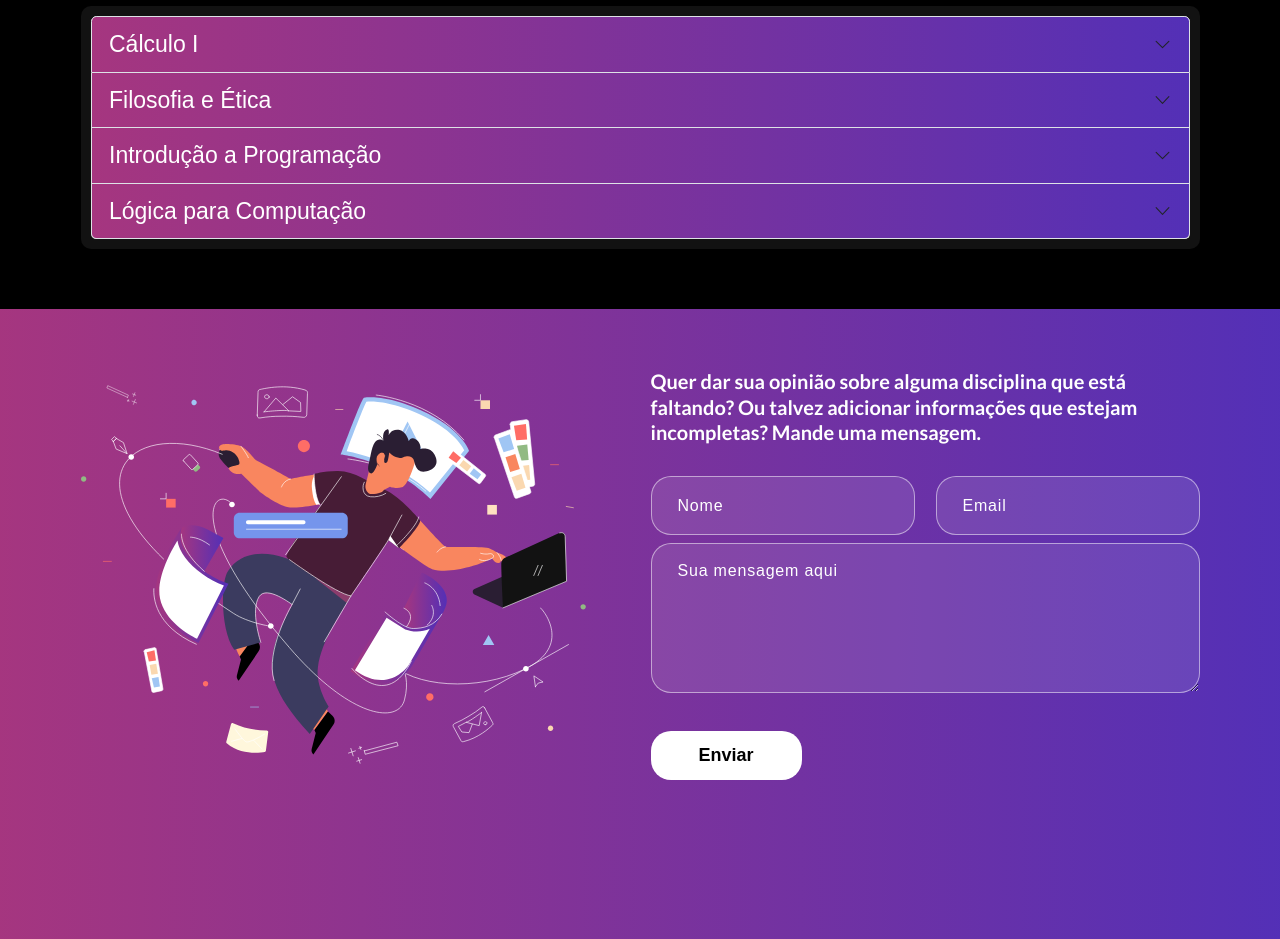
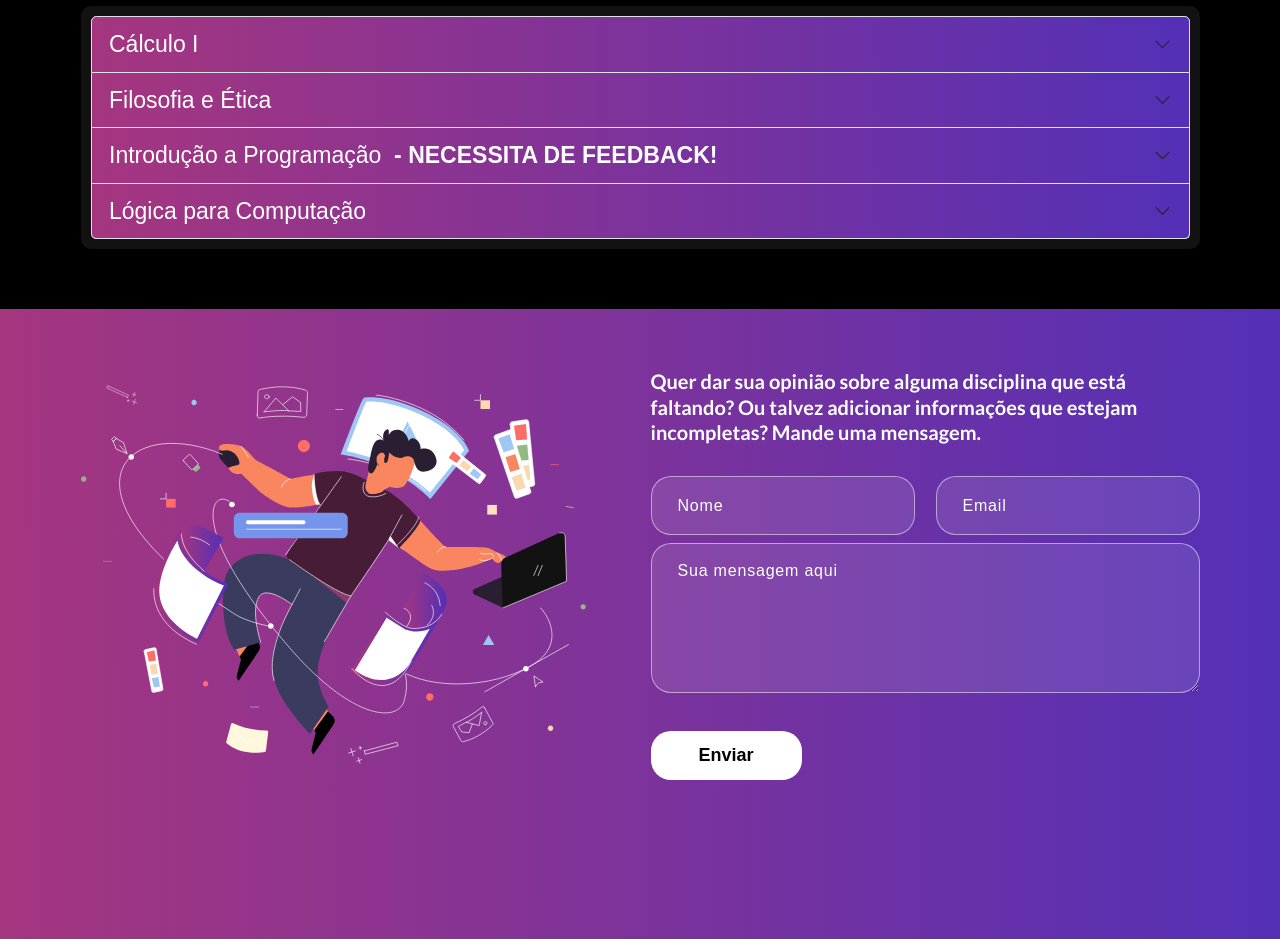
Before and after one commit to lipefsa/AjudaBsiFsa, a React (Create React App) app: page / in a window 1280 px wide. Shown: the part 1500-2439 px from the top of the page. Built offline with nearby package versions, Linux system fonts and the light colour scheme; no server answers.

Commit message:
disciplina info added

```diff
--- a/src/components/Disciplina.js
+++ b/src/components/Disciplina.js
@@ -65,7 +65,7 @@ export const Disciplinas = () => {
                           </Accordion.Body>
                         </Accordion.Item>
                         <Accordion.Item eventKey="2">
-                          <Accordion.Header>Introdução a Programação</Accordion.Header>
+                          <Accordion.Header>Introdução a Programação &nbsp; <strong>-  NECESSITA DE FEEDBACK!</strong></Accordion.Header>
                           <Accordion.Body>
                             <strong>NECESSITO DO SEU FEEDBACK! <br />
                             Preferência se você fez a disciplina semestre passado! <br /></strong>
@@ -93,7 +93,7 @@ export const Disciplinas = () => {
                       <div>
                         <Accordion class="accordion">
                           <Accordion.Item eventKey="0">
-                            <Accordion.Header>Cálculo II</Accordion.Header>
+                            <Accordion.Header>Cálculo II &nbsp; <strong>-  NECESSITA DE FEEDBACK!</strong></Accordion.Header>
                             <Accordion.Body>
                             <strong>NECESSITO DO SEU FEEDBACK! <br />
                             Preferência se você fez a disciplina semestre passado! <br /></strong>
@@ -103,7 +103,7 @@ export const Disciplinas = () => {
                             </Accordion.Body>
                           </Accordion.Item>
                           <Accordion.Item eventKey="1">
-                            <Accordion.Header>Linguagem de Programação I</Accordion.Header>
+                            <Accordion.Header>Linguagem de Programação I &nbsp; <strong>-  NECESSITA DE FEEDBACK!</strong></Accordion.Header>
                             <Accordion.Body>
                             <strong>NECESSITO DO SEU FEEDBACK! <br />
                             Preferência se você fez a disciplina semestre passado! <br /></strong>
@@ -113,7 +113,7 @@ export const Disciplinas = () => {
                             </Accordion.Body>
                           </Accordion.Item>
                           <Accordion.Item eventKey="2">
-                            <Accordion.Header>Matemática Discreta</Accordion.Header>
+                            <Accordion.Header>Matemática Discreta &nbsp; <strong>-  NECESSITA DE FEEDBACK!</strong></Accordion.Header>
                             <Accordion.Body>
                             <strong>NECESSITO DO SEU FEEDBACK! <br />
                             Preferência se você fez a disciplina semestre passado! <br /></strong>
@@ -123,7 +123,7 @@ export const Disciplinas = () => {
                             </Accordion.Body>
                           </Accordion.Item>
                           <Accordion.Item eventKey="3">
-                            <Accordion.Header>Organização e Arquitetura de Computadores</Accordion.Header>
+                            <Accordion.Header>Organização e Arquitetura de Computadores &nbsp; <strong>-  NECESSITA DE FEEDBACK!</strong></Accordion.Header>
                             <Accordion.Body>
                             <strong>NECESSITO DO SEU FEEDBACK! <br />
                             Preferência se você fez a disciplina semestre passado! <br /></strong>
@@ -133,7 +133,7 @@ export const Disciplinas = () => {
                             </Accordion.Body>
                           </Accordion.Item>
                           <Accordion.Item eventKey="4">
-                            <Accordion.Header>Teoria Geral da ADM</Accordion.Header>
+                            <Accordion.Header>Teoria Geral da ADM &nbsp; <strong>-  NECESSITA DE FEEDBACK!</strong></Accordion.Header>
                             <Accordion.Body>
                             <strong>NECESSITO DO SEU FEEDBACK! <br />
                             Preferência se você fez a disciplina semestre passado! <br /></strong>
@@ -152,7 +152,7 @@ export const Disciplinas = () => {
                       <div>
                         <Accordion class="accordion">
                           <Accordion.Item eventKey="0">
-                            <Accordion.Header>Álgebra Linear</Accordion.Header>
+                            <Accordion.Header>Álgebra Linear &nbsp; <strong>-  NECESSITA DE FEEDBACK!</strong></Accordion.Header>
                             <Accordion.Body>
                             <strong>NECESSITO DO SEU FEEDBACK! <br />
                             Preferência se você fez a disciplina semestre passado! <br /></strong>
@@ -162,7 +162,7 @@ export const Disciplinas = () => {
                             </Accordion.Body>
                           </Accordion.Item>
                           <Accordion.Item eventKey="1">
-                            <Accordion.Header>A.M.S</Accordion.Header>
+                            <Accordion.Header>A.M.S &nbsp; <strong>-  NECESSITA DE FEEDBACK!</strong></Accordion.Header>
                             <Accordion.Body>
                             <strong>NECESSITO DO SEU FEEDBACK! <br />
                             Preferência se você fez a disciplina semestre passado! <br /></strong>
@@ -172,7 +172,7 @@ export const Disciplinas = () => {
                             </Accordion.Body>
                           </Accordion.Item>
                           <Accordion.Item eventKey="2">
-                            <Accordion.Header>Linguagem de Programação II</Accordion.Header>
+                            <Accordion.Header>Linguagem de Programação II &nbsp; <strong>-  NECESSITA DE FEEDBACK!</strong></Accordion.Header>
                             <Accordion.Body>
                             <strong>NECESSITO DO SEU FEEDBACK! <br />
                             Preferência se você fez a disciplina semestre passado! <br /></strong>
@@ -182,7 +182,7 @@ export const Disciplinas = () => {
                             </Accordion.Body>
                           </Accordion.Item>
                           <Accordion.Item eventKey="3">
-                            <Accordion.Header>Sistemas Operacionais</Accordion.Header>
+                            <Accordion.Header>Sistemas Operacionais &nbsp; <strong>-  NECESSITA DE FEEDBACK!</strong></Accordion.Header>
                             <Accordion.Body>
                             <strong>NECESSITO DO SEU FEEDBACK! <br />
                             Preferência se você fez a disciplina semestre passado! <br /></strong>
@@ -192,7 +192,7 @@ export const Disciplinas = () => {
                             </Accordion.Body>
                           </Accordion.Item>
                           <Accordion.Item eventKey="4">
-                            <Accordion.Header>O.S.M</Accordion.Header>
+                            <Accordion.Header>O.S.M &nbsp; <strong>-  NECESSITA DE FEEDBACK!</strong></Accordion.Header>
                             <Accordion.Body>
                             <strong>NECESSITO DO SEU FEEDBACK! <br />
                             Preferência se você fez a disciplina semestre passado! <br /></strong>
@@ -296,7 +296,7 @@ export const Disciplinas = () => {
                           </Accordion.Body>
                         </Accordion.Item>
                         <Accordion.Item eventKey="3">
-                          <Accordion.Header>Redes de Computadores II</Accordion.Header>
+                          <Accordion.Header>Redes de Computadores II &nbsp; <strong>-  NECESSITA DE FEEDBACK!</strong></Accordion.Header>
                           <Accordion.Body>
                           <strong>NECESSITO DO SEU FEEDBACK! <br />
                             Preferência se você fez a disciplina semestre passado! <br /></strong>
```
